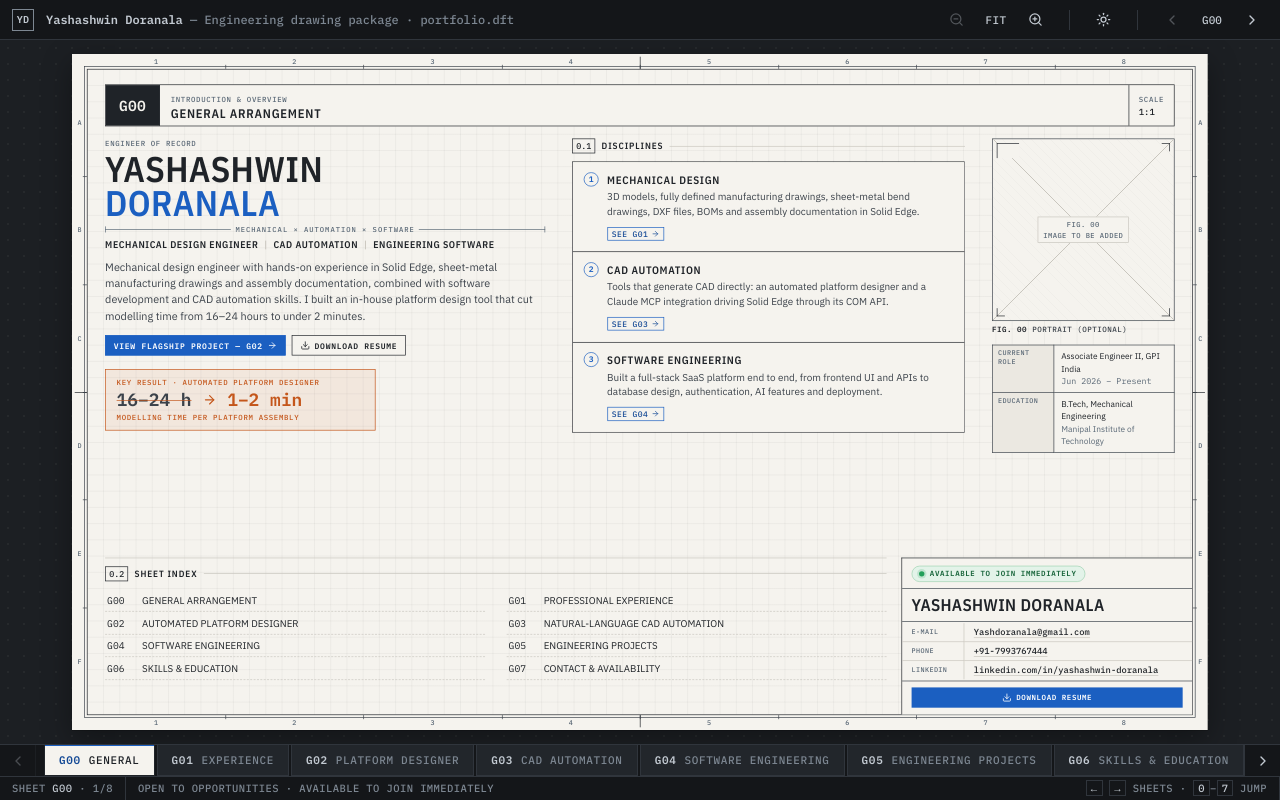
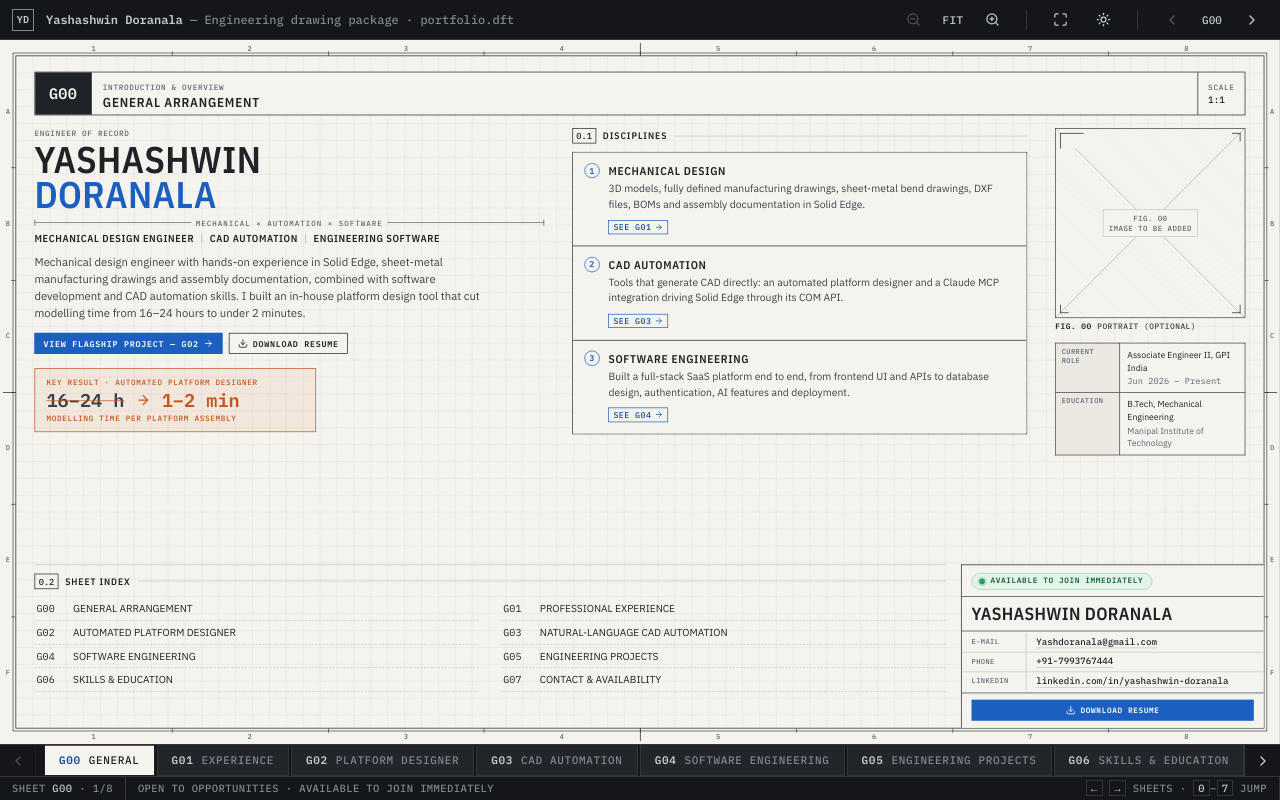
Before and after one commit to HsayYD/Portfolio, a Next.js app: page / in a window 1280 px wide. Built offline with nearby package versions, Linux system fonts and the light colour scheme.

Commit message:
Sheet fills the whole workspace edge to edge; add full-screen toggle (F)
Co-Authored-By: Claude Opus 5.5 <noreply@anthropic.com>
Claude-Session: https://claude.ai/code/session_01HaAqdXqxTuinBnmdidnP78

```diff
--- a/src/app/globals.css
+++ b/src/app/globals.css
@@ -128,11 +128,11 @@ body {
 .tool-btn[aria-pressed="true"] { border-color: var(--ws-line); background: var(--ws-chrome-2); }
 .zoom-readout { min-width: 44px; text-align: center; font: 500 11px var(--f-mono); color: var(--ws-text); }
 
-/* — workspace: the sheet is a fixed 1680×1000 page scaled by --s — */
+/* — workspace: the sheet fills it; laid out at 1000px tall × --page-w and scaled by --s — */
 .workspace {
   position: relative;
   min-height: 0;
-  padding: 14px 16px;
+  padding: 0;
   display: flex;
   overflow: hidden;
   background-color: var(--ws-bg);
@@ -158,7 +158,6 @@ body {
   transform: scale(var(--s));
   transform-origin: 0 0;
   background: var(--paper);
-  box-shadow: 0 1px 0 rgba(0,0,0,.25), 0 14px 40px rgba(0,0,0,.35);
   padding: var(--frame);
 }
 
--- a/src/components/DrawingWorkspace.tsx
+++ b/src/components/DrawingWorkspace.tsx
@@ -1,7 +1,7 @@
 "use client";
 
 import { useCallback, useEffect, useRef, useState, useSyncExternalStore, type ReactNode } from "react";
-import { ChevronLeft, ChevronRight, Moon, Sun, ZoomIn, ZoomOut } from "lucide-react";
+import { ChevronLeft, ChevronRight, Maximize, Minimize, Moon, Sun, ZoomIn, ZoomOut } from "lucide-react";
 import { profile } from "@/data/profile";
 import { sheets } from "@/data/sheets";
 import { DrawingSheet } from "./DrawingSheet";
@@ -9,9 +9,23 @@ import { SheetTabs } from "./SheetTabs";
 
 /** Zoom steps relative to "fit the whole sheet in the window". */
 const ZOOMS = [1, 1.25, 1.5, 2];
-/** Fixed sheet size in CSS px — every sheet is laid out on this page. */
-export const PAGE_W = 1680;
+/**
+ * The sheet is laid out at a fixed height of PAGE_H px; its width follows the
+ * screen's proportions (within limits) so the sheet fills the whole window.
+ */
 export const PAGE_H = 1000;
+const PAGE_W_MIN = 1560;
+const PAGE_W_MAX = 2300;
+
+const subscribeFs = (cb: () => void) => {
+  document.addEventListener("fullscreenchange", cb);
+  return () => document.removeEventListener("fullscreenchange", cb);
+};
+const isFs = () => !!document.fullscreenElement;
+const toggleFullscreen = () => {
+  if (document.fullscreenElement) document.exitFullscreen?.().catch(() => {});
+  else document.documentElement.requestFullscreen?.().catch(() => {});
+};
 
 const subscribeHash = (cb: () => void) => {
   window.addEventListener("hashchange", cb);
@@ -39,6 +53,8 @@ export function DrawingWorkspace({ panels }: { panels: Record<string, ReactNode>
   const lightWs = useSyncExternalStore(subscribeWs, isLightWs, () => false);
   const [zoom, setZoom] = useState(1);
   const [fit, setFit] = useState(1);
+  const [pageW, setPageW] = useState(1680);
+  const fullscreen = useSyncExternalStore(subscribeFs, isFs, () => false);
   const wsRef = useRef<HTMLDivElement>(null);
   const first = useRef(true);
 
@@ -50,7 +66,10 @@ export function DrawingWorkspace({ panels }: { panels: Record<string, ReactNode>
       const cs = getComputedStyle(el);
       const w = el.clientWidth - parseFloat(cs.paddingLeft) - parseFloat(cs.paddingRight);
       const h = el.clientHeight - parseFloat(cs.paddingTop) - parseFloat(cs.paddingBottom);
-      if (w > 0 && h > 0) setFit(Math.min(w / PAGE_W, h / PAGE_H));
+      if (w <= 0 || h <= 0) return;
+      const pw = Math.round(Math.min(PAGE_W_MAX, Math.max(PAGE_W_MIN, (PAGE_H * w) / h)));
+      setPageW(pw);
+      setFit(Math.min(w / pw, h / PAGE_H));
     };
     measure();
     const ro = new ResizeObserver(measure);
@@ -87,6 +106,7 @@ export function DrawingWorkspace({ panels }: { panels: Record<string, ReactNode>
       if (e.key === "ArrowRight" || e.key === "]") { e.preventDefault(); select(active + 1); }
       else if (e.key === "ArrowLeft" || e.key === "[") { e.preventDefault(); select(active - 1); }
       else if (/^[0-7]$/.test(e.key)) { select(Number(e.key)); }
+      else if (e.key === "f" || e.key === "F") { e.preventDefault(); toggleFullscreen(); }
     };
     window.addEventListener("keydown", onKey);
     return () => window.removeEventListener("keydown", onKey);
@@ -139,6 +159,17 @@ export function DrawingWorkspace({ panels }: { panels: Record<string, ReactNode>
 
         <button
           type="button"
+          className="tool-btn hide-sm"
+          onClick={toggleFullscreen}
+          aria-pressed={fullscreen}
+          aria-label={fullscreen ? "Exit full screen" : "Full screen"}
+          title={fullscreen ? "Exit full screen (F)" : "Full screen (F)"}
+        >
+          {fullscreen ? <Minimize width={15} height={15} aria-hidden="true" /> : <Maximize width={15} height={15} aria-hidden="true" />}
+        </button>
+
+        <button
+          type="button"
           className="tool-btn"
           onClick={toggleWorkspace}
           aria-pressed={lightWs}
@@ -166,7 +197,7 @@ export function DrawingWorkspace({ panels }: { panels: Record<string, ReactNode>
       <div
         className={`workspace ${zoom > 1 ? "zoomed" : ""}`}
         ref={wsRef}
-        style={{ ["--s" as string]: String(fit * zoom) }}
+        style={{ ["--s" as string]: String(fit * zoom), ["--page-w" as string]: `${pageW}px` }}
       >
         <DrawingSheet sheets={sheets} active={active} panels={panels} />
       </div>
```
